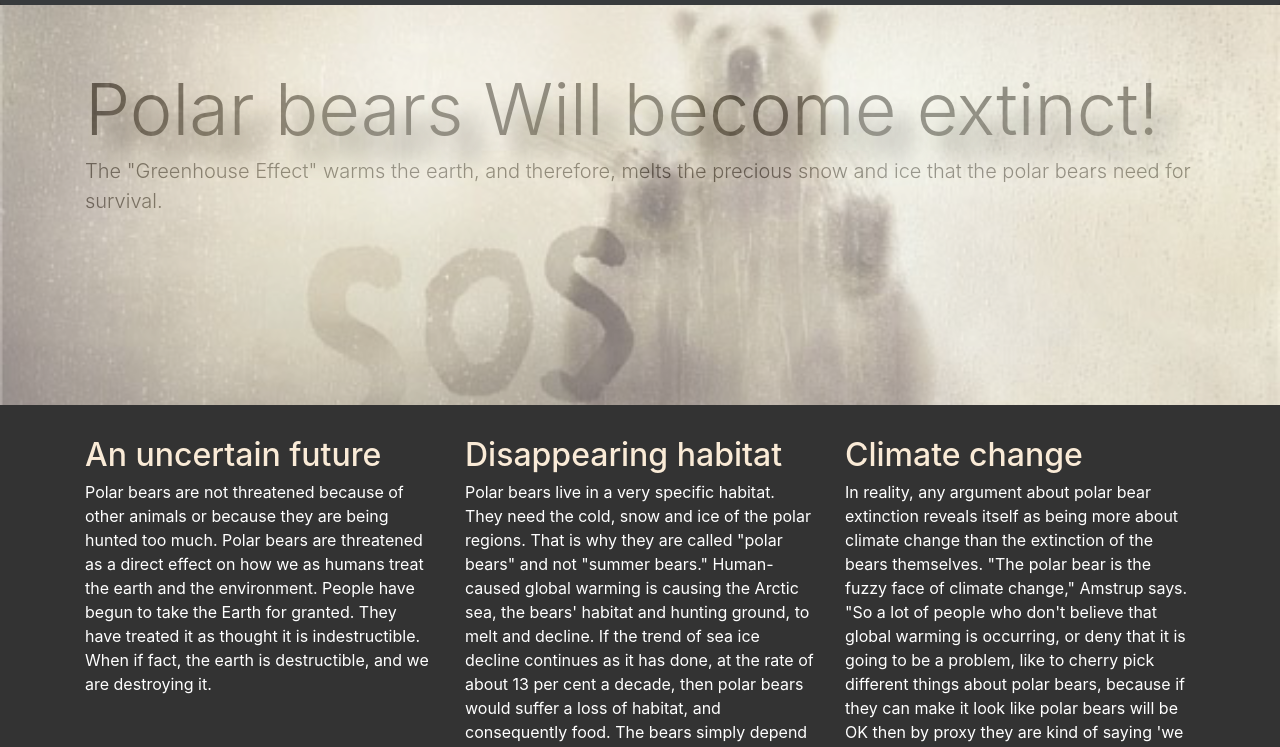
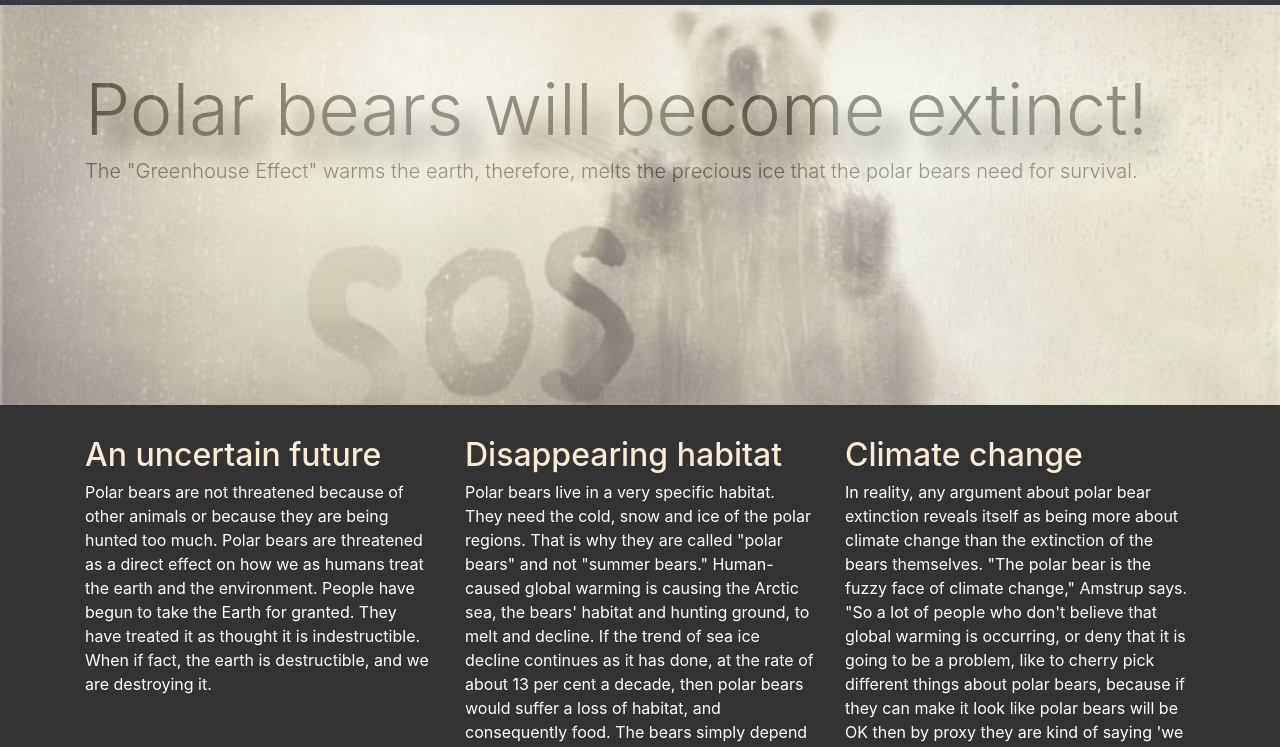
Before and after one commit to oh000024/Bootstrap, a plain HTML site: page index.html in a window 1280 px wide. Shown: the part 49-796 px from the top of the page. Drawn offline with nearby package versions, Linux system fonts and the light colour scheme; a script that the page names is missing.

Commit message:
[Mod] Adjust length of sentence

```diff
--- a/index.html
+++ b/index.html
@@ -27,8 +27,8 @@
 
   <div class="jumbotron jumbotron-fluid">
   	<div class="container">
-    	<h1 class="display-3"> Polar bears Will become extinct!</h1>
-    	<p class="lead">The "Greenhouse Effect" warms the earth, and therefore, melts the precious snow and ice that the polar bears need for survival.</p>
+    	<h1 class="display-3"> Polar bears will become extinct!</h1>
+    	<p class="lead">The "Greenhouse Effect" warms the earth, therefore, melts the precious ice that the polar bears need for survival.</p>
   	</div>
 </div>
 
```
